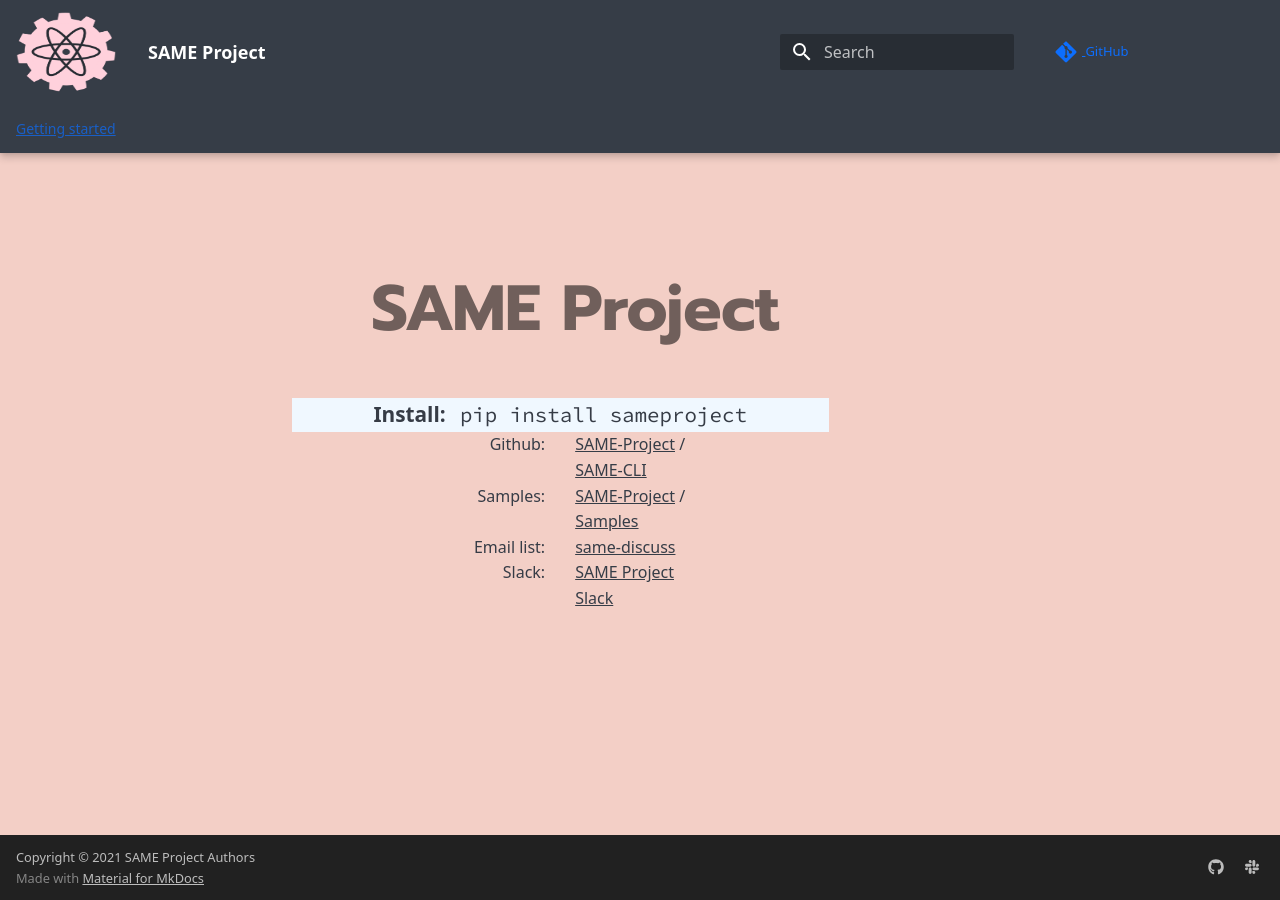
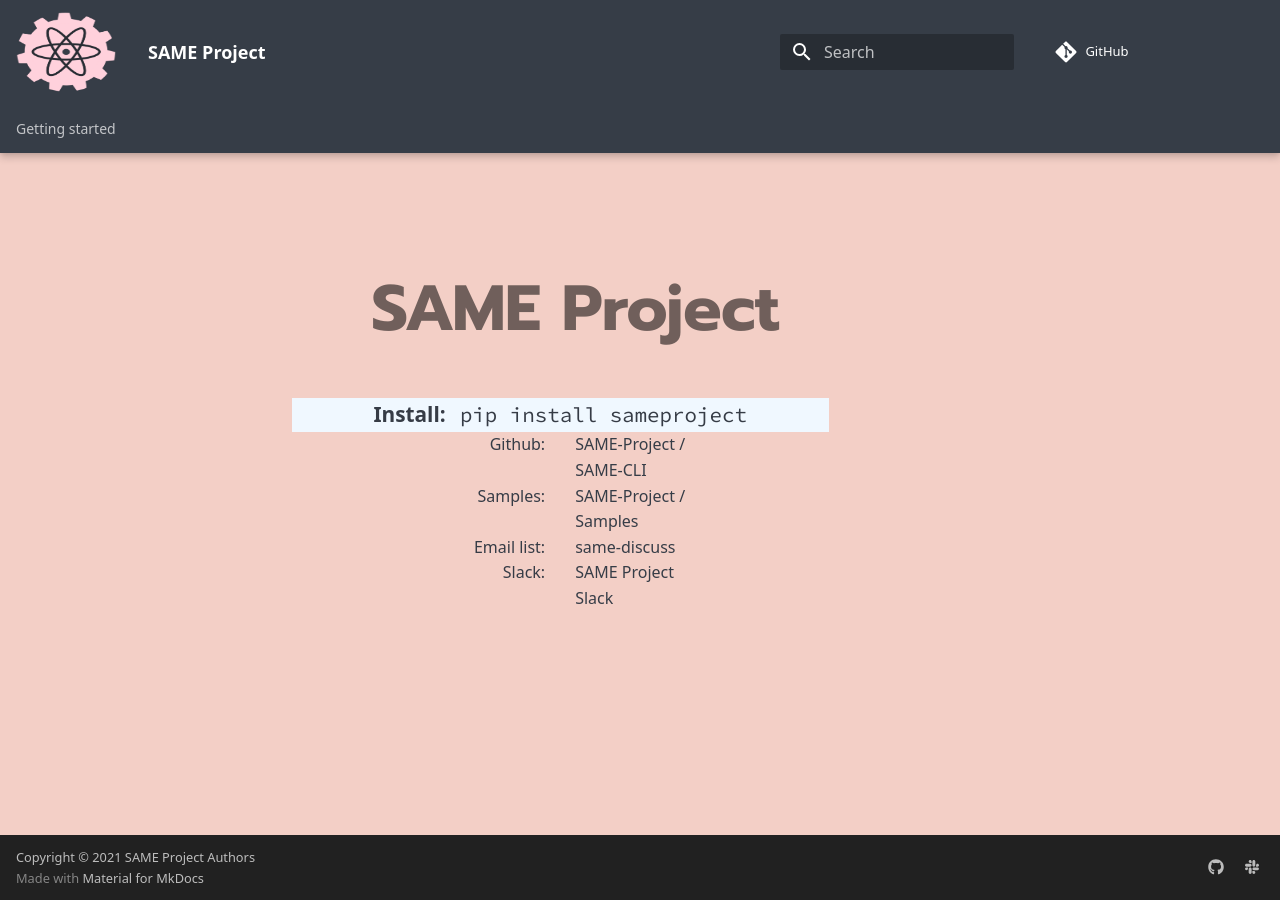
Before and after one commit to js-ts/same-mkdocs, an MkDocs documentation site: the page built from docs/index.md, in a window 1280 px wide. Built offline with MkDocs 1.6.1 and Material for MkDocs 9.7.7, drawn with Linux system fonts in a browser that asks for light colours; comment, search, counter and statistics services are not loaded.

Commit message:
Update home.html

```diff
--- a/overrides/home.html
+++ b/overrides/home.html
@@ -17,6 +17,14 @@
     background-color: #F3CFC6;
     color: #363C46;
 }
+
+
+a {
+    color: #ffffff;
+    text-decoration: none;
+}
+
+
 </style>
 <div class="row h-100">
   <div class="col-sm-10 my-auto">
```
